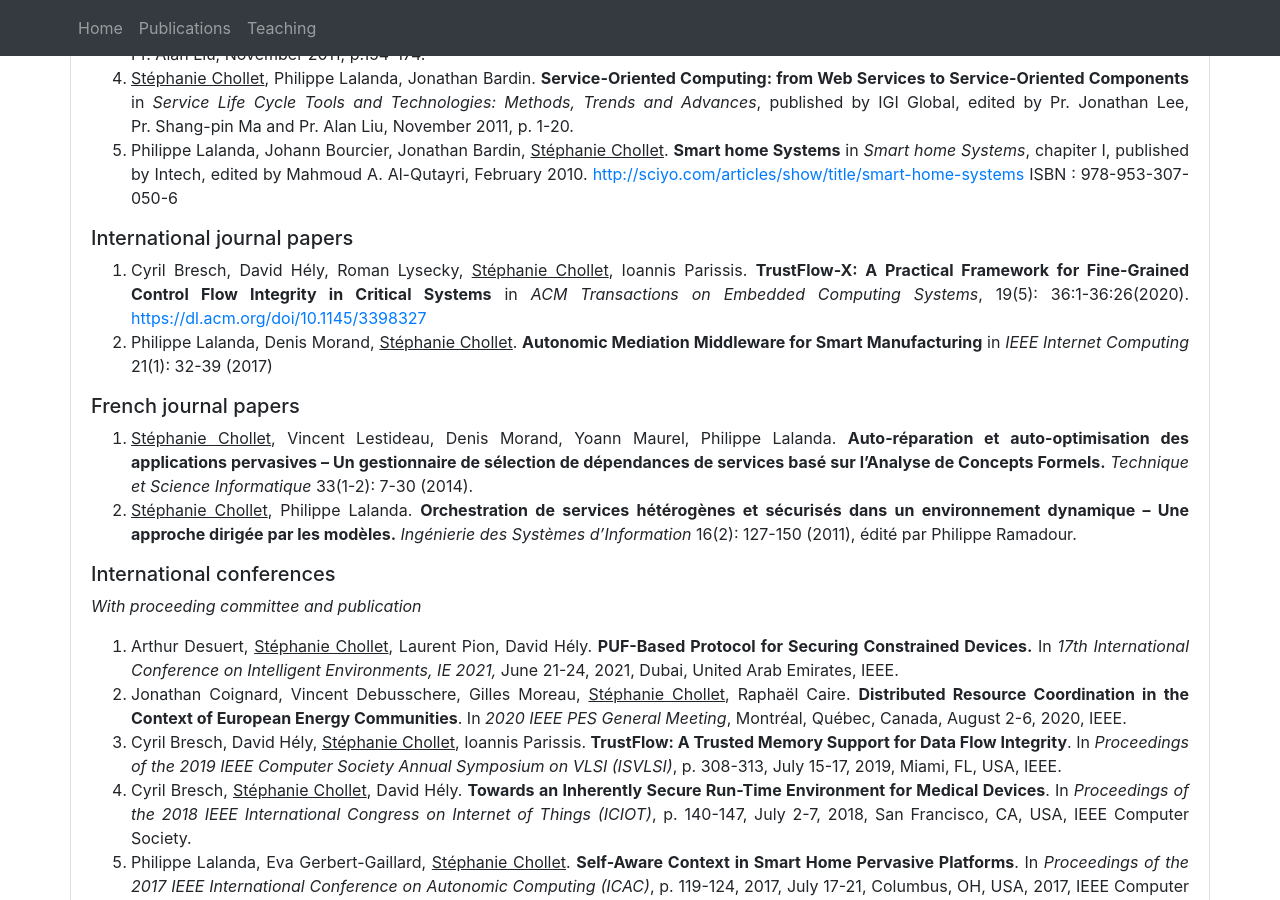
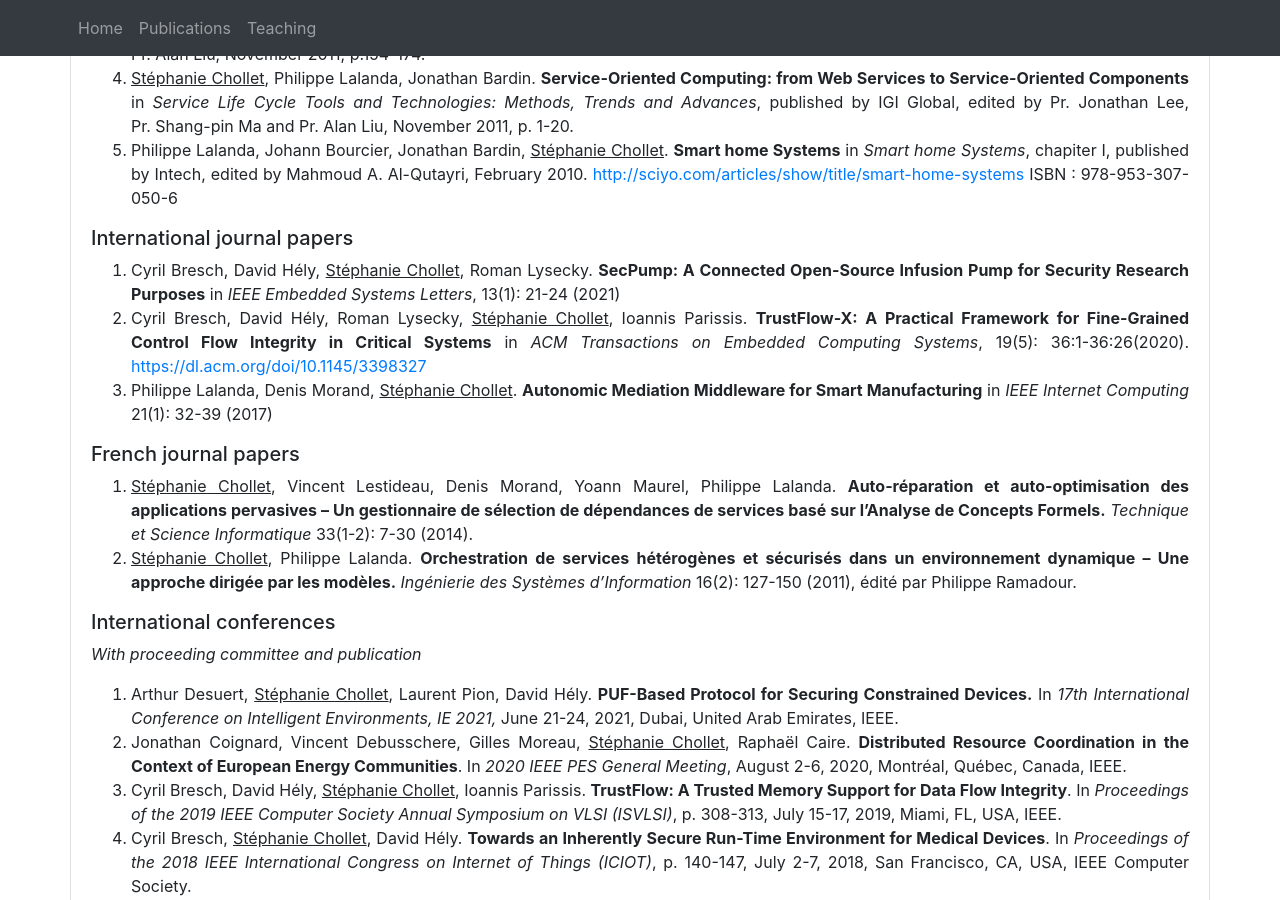
Before and after one commit to schollet/homepage, a Jekyll site: the page built from index.html, in a window 1280 px wide and 900 px high, scrolled down 1082 px. Built offline with Jekyll 4.4.1, drawn with Linux system fonts in a browser that asks for light colours.

Commit message:
Update index.html

```diff
--- a/index.html
+++ b/index.html
@@ -118,6 +118,7 @@ layout: default
 
 		<h5>International journal papers</h5>
 		<ol style="text-align: justify">
+			<li>Cyril Bresch, David Hély, <span style="text-decoration: underline">Stéphanie Chollet</span>, Roman Lysecky. <b>SecPump: A Connected Open-Source Infusion Pump for Security Research Purposes</b> in <i>IEEE Embedded Systems Letters</i>, 13(1): 21-24 (2021)</li>
 			<li>Cyril Bresch, David Hély, Roman Lysecky, <span style="text-decoration: underline">Stéphanie Chollet</span>, Ioannis Parissis. <b>TrustFlow-X: A Practical Framework for Fine-Grained Control Flow Integrity in Critical Systems</b> in <i>ACM Transactions on Embedded Computing Systems</i>, 19(5): 36:1-36:26(2020). <a href="https://dl.acm.org/doi/10.1145/3398327">https://dl.acm.org/doi/10.1145/3398327</a></li>
 		        <li>Philippe Lalanda, Denis Morand, <span style="text-decoration: underline">Stéphanie Chollet</span>. <b>Autonomic Mediation Middleware for Smart Manufacturing</b> in <i>IEEE Internet Computing</i> 21(1): 32-39 (2017)</li>
 		</ol>
@@ -134,7 +135,7 @@ layout: default
 
 		<ol style="text-align: justify">
 			<li>Arthur Desuert, <span style="text-decoration: underline">Stéphanie Chollet</span>, Laurent Pion, David Hély. <b>PUF-Based Protocol for Securing Constrained Devices.</b> In <i>17th International Conference on Intelligent Environments, IE 2021,</i> June 21-24, 2021, Dubai, United Arab Emirates, IEEE.</li>
-			<li>Jonathan Coignard, Vincent Debusschere, Gilles Moreau, <span style="text-decoration: underline">Stéphanie Chollet</span>, Raphaël Caire. <b>Distributed Resource Coordination in the Context of European Energy Communities</b>. In <i>2020 IEEE PES General Meeting</i>, Montréal, Québec, Canada, August 2-6, 2020, IEEE.</li>
+			<li>Jonathan Coignard, Vincent Debusschere, Gilles Moreau, <span style="text-decoration: underline">Stéphanie Chollet</span>, Raphaël Caire. <b>Distributed Resource Coordination in the Context of European Energy Communities</b>. In <i>2020 IEEE PES General Meeting</i>, August 2-6, 2020, Montréal, Québec, Canada, IEEE.</li>
 			<li>Cyril Bresch, David Hély, <span style="text-decoration: underline">Stéphanie Chollet</span>, Ioannis Parissis. <b>TrustFlow: A Trusted Memory Support for Data Flow Integrity</b>. In <i>Proceedings of the 2019 IEEE Computer Society Annual Symposium on VLSI (ISVLSI)</i>, p. 308-313, July 15-17, 2019, Miami, FL, USA, IEEE.</li>
 			<li>Cyril Bresch, <span style="text-decoration: underline">Stéphanie Chollet</span>, David Hély. <b>Towards an Inherently Secure Run-Time Environment for Medical Devices</b>. In <i>Proceedings of the 2018 IEEE International Congress on Internet of Things (ICIOT)</i>, p. 140-147, July 2-7, 2018, San Francisco, CA, USA, IEEE Computer Society.
 			<li>Philippe Lalanda, Eva Gerbert-Gaillard, <span style="text-decoration: underline">Stéphanie Chollet</span>. <b>Self-Aware Context in Smart Home Pervasive Platforms</b>. In <i>Proceedings of the 2017 IEEE International Conference on Autonomic Computing (ICAC)</i>, p. 119-124, 2017, July 17-21, Columbus, OH, USA, 2017, IEEE Computer Society.</li>
```
